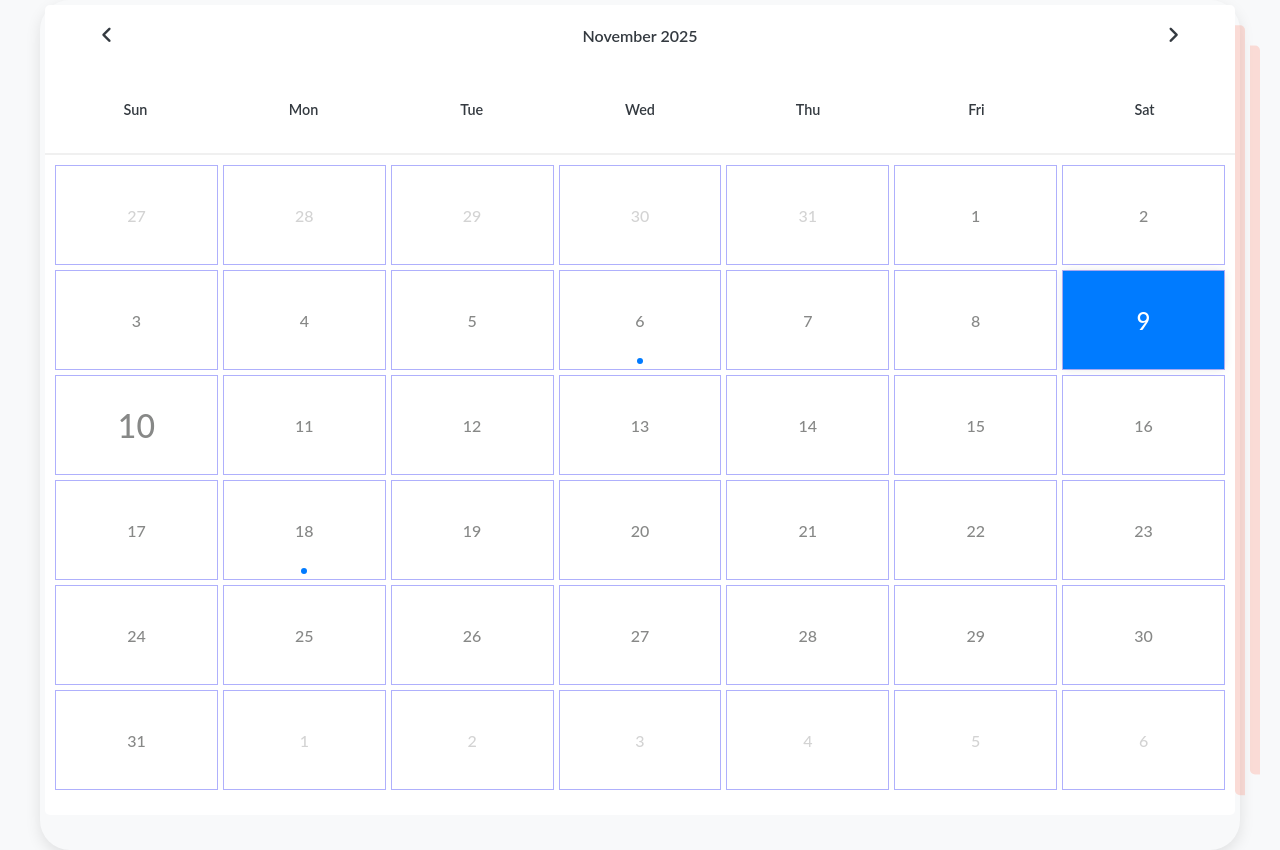
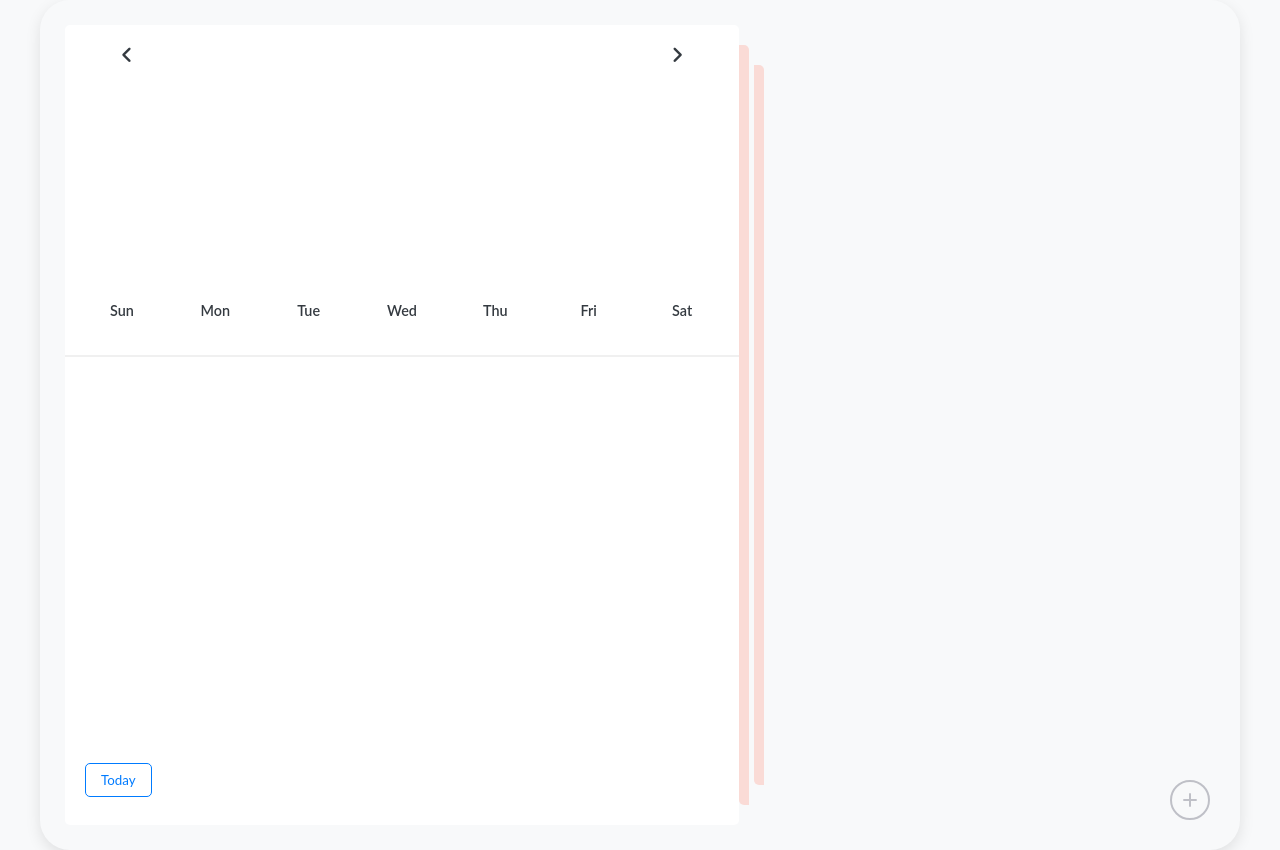
Before and after one commit to Rokzy/Calendar_task, a plain HTML site: page index.html in a window 1280 px wide. Drawn offline with Linux system fonts and the light colour scheme.

Commit message:
Revise calendar structure and event form
Updated the calendar layout and added event input fields.

```diff
--- a/index.html
+++ b/index.html
@@ -6,16 +6,17 @@
     <link rel="stylesheet" href="style.css">
     <link rel="stylesheet" href="https://cdnjs.cloudflare.com/ajax/libs/font-awesome/7.0.1/css/all.min.css" integrity="sha512-2SwdPD6INVrV/lHTZbO2nodKhrnDdJK9/kg2XD1r9uGqPo1cUbujc+IYdlYdEErWNu69gVcYgdxlmVmzTWnetw==" crossorigin="anonymous" referrerpolicy="no-referrer" />
 
-    <title>Document</title>
+    <title>calendar</title>
 </head>
 <body>
 
-    <div   class="container">
+    <div class="container">
+        <div class="left">
+
             <div class="calendar">
                 <div class="month">
                     <i class="fas fa-angle-left prev"></i>
                     <div class="date">
-                    November 2025
                         </div>
                     <i class="fas fa-angle-right next"></i>
                 </div>
@@ -29,51 +30,73 @@
                     <div>Sat</div>
                 </div>
                 <div class="days">
-                <div class="day prev-date">27</div>
-                <div class="day prev-date">28</div>
-                <div class="day prev-date">29</div>
-                <div class="day prev-date">30</div>
-                <div class="day prev-date">31</div>
-                <div class="day">1</div>
-                <div class="day">2</div>
-                <div class="day">3</div>
-                <div class="day">4</div>
-                <div class="day">5</div>
-                <div class="day event">6</div>
-                <div class="day">7</div>
-                <div class="day">8</div>
-                <div class="day active">9</div>
-                <div class="day today">10</div>
-                <div class="day">11</div>
-                <div class="day">12</div>
-                <div class="day">13</div>
-                <div class="day">14</div>
-                <div class="day">15</div>
-                <div class="day">16</div>
-                <div class="day">17</div>
-                <div class="day event">18</div>
-                <div class="day">19</div>
-                <div class="day">20</div>
-                <div class="day">21</div>
-                <div class="day">22</div>
-                <div class="day">23</div>
-                <div class="day">24</div>
-                <div class="day">25</div>
-                <div class="day">26</div>
-                <div class="day">27</div>
-                <div class="day">28</div>
-                <div class="day">29</div>
-                <div class="day">30</div>
-                <div class="day">31</div>
-                <div class="day next-date">1</div>
-                <div class="day next-date">2</div>
-                <div class="day next-date">3</div>
-                <div class="day next-date">4</div>
-                <div class="day next-date">5</div>
-                <div class="day next-date">6</div>
+                    </div>
+                <div class="goto-today">
+                    <button class="today-btn">Today</button>
                 </div>
             </div>
         </div>
+         <div class="right">
+            <div class="today-date">
+                <div class="event-day"></div> <div class="event-date"></div>
+            </div>
+            <div class="events"></div>
+            <div class="add-event-wrapper">
+                <div class="add-event-header">
+                    <div class="title">Add Event</div>
+                    <i class="fas fa-times close"></i>
+                </div>
+                <div class="add-event-body">
+                    <div class="add-event-input">
+                        <input type="text" placeholder="Game Title (e.g., Football Match)" class="event-name" />
+                    </div>
+                    <div class="add-event-input">
+                        <input
+                            type="text"
+                            placeholder="Team 1 Name"
+                            class="event-team-1"
+                        />
+                    </div>
+                    <div class="add-event-input">
+                        <input
+                            type="text"
+                            placeholder="Team 2 Name"
+                            class="event-team-2"
+                        />
+                    </div>
+                    <div class="add-event-input">
+                        <input
+                            type="text"
+                            placeholder="Game Time (e.g., 19:30)"
+                            class="event-time"
+                        />
+                    </div>
+                    <div class="add-event-input">
+                        <input
+                            type="text"
+                            placeholder="Team 1 Score"
+                            class="event-score-1"
+                        />
+                    </div>
+                    <div class="add-event-input">
+                        <input
+                            type="text"
+                            placeholder="Team 2 Score"
+                            class="event-score-2"
+                        />
+                    </div>
+                </div>
+                <div class="add-event-footer">
+                    <button class="add-event-btn">Add Event</button>
+                </div>
+            </div>
+        </div>
+        <button class="add-event">
+            <i class="fas fa-plus"></i>
+        </button>
+    </div>
 
+
+    <script src="script.js"></script>
 </body>
 </html>
```
Lines whose indentation alone changed are shown as unchanged.
